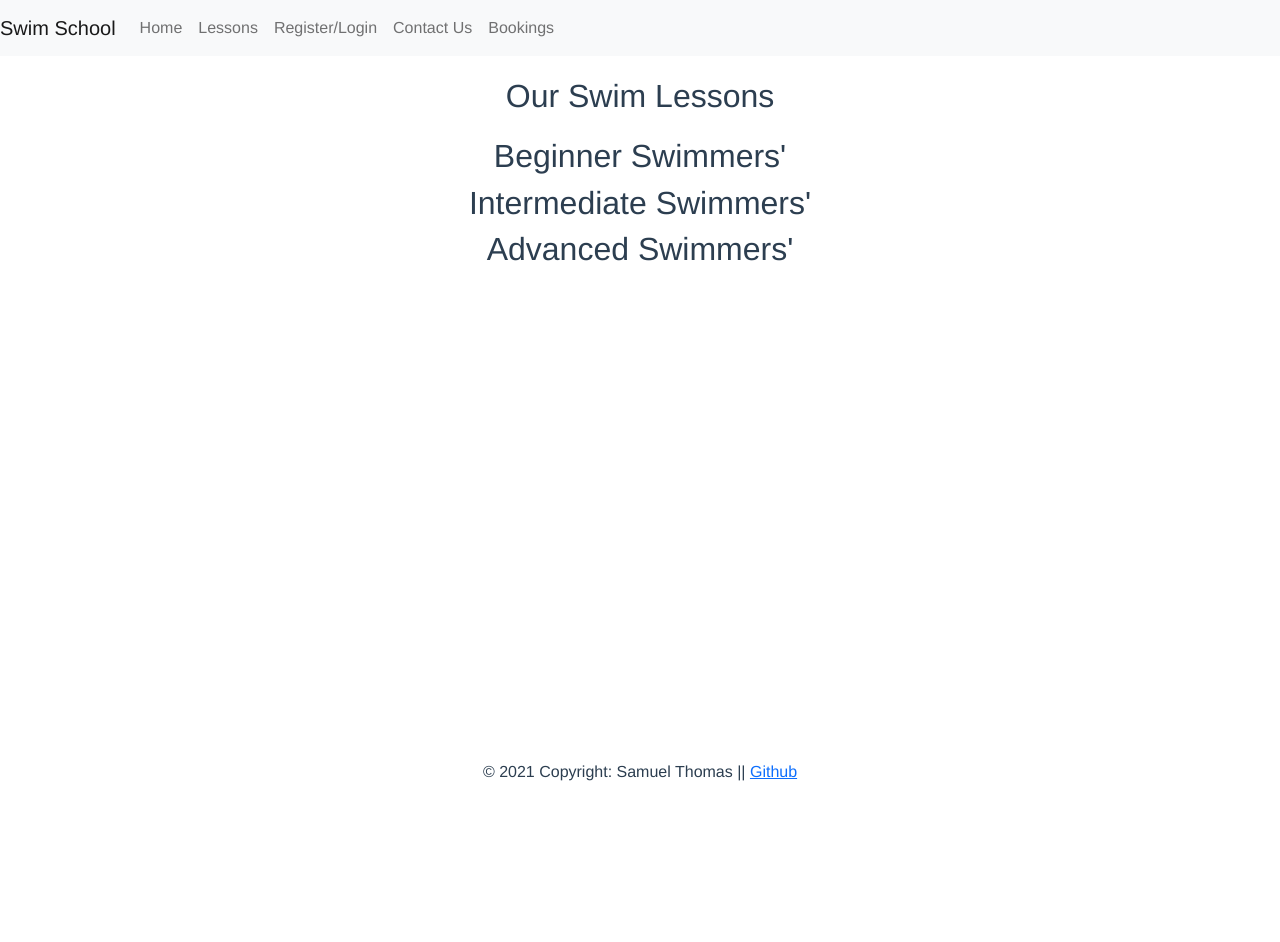
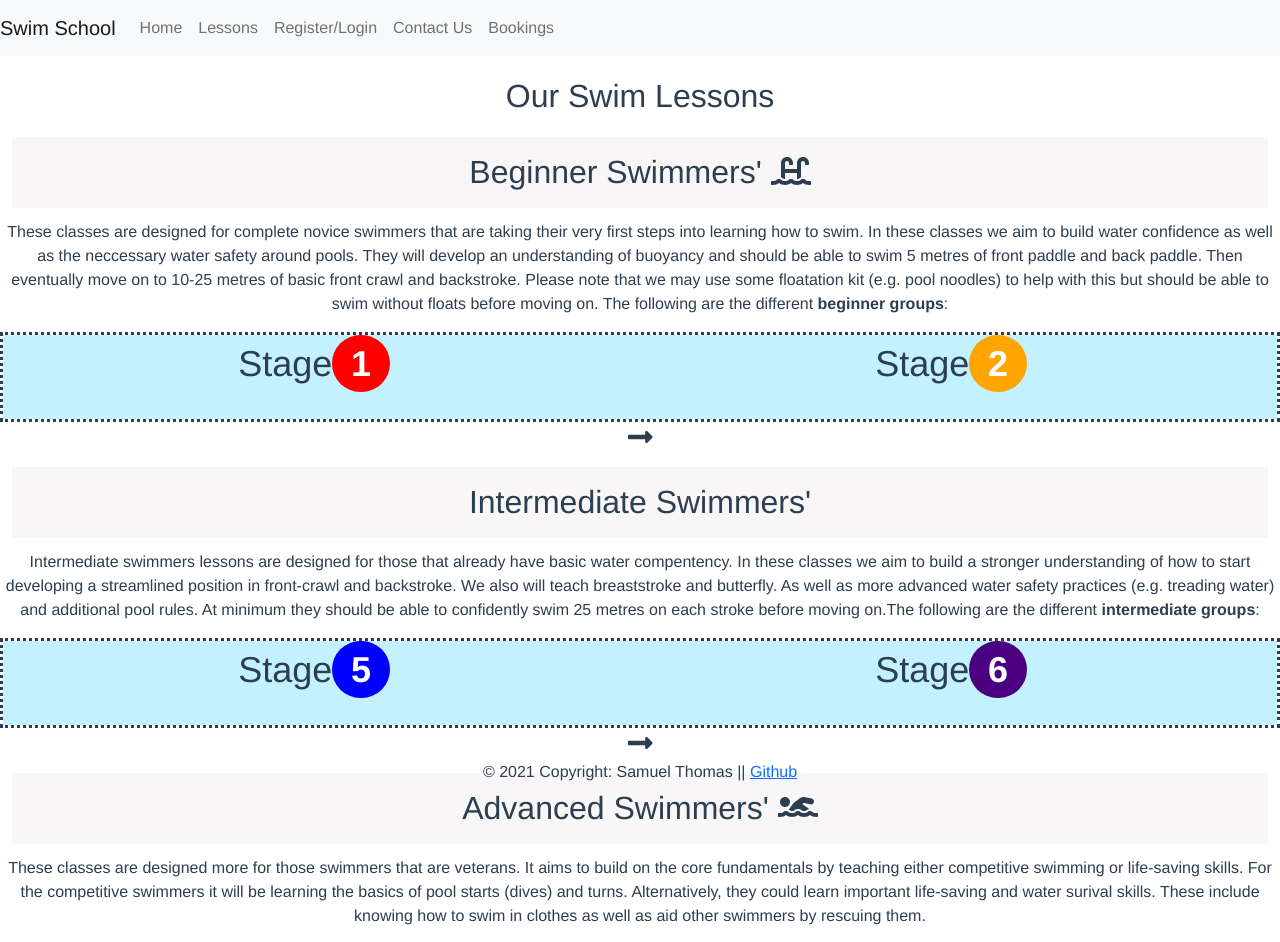
Before and after one commit to sammytvfx/creative-project, a Vue app in the folder front-end/: page /Lessons in a window 1280 px wide. Shown: the top 942 px of the page. Before the commit the page ends 800 px from the top, so only its background shows below. Built offline with nearby package versions, Linux system fonts and the light colour scheme.

Commit message:
changes made to the lessons page

```diff
--- a/front-end/src/components/Account.vue
+++ b/front-end/src/components/Account.vue
@@ -13,6 +13,8 @@
       <input v-model="lastName" />
       <button @click="editItem(findItem)">Edit</button>
 
+
+<h3>Your current bookings:</h3>
       <br><br>
       <div class="field">
         <label class="label">Email</label>
--- a/front-end/src/main.js
+++ b/front-end/src/main.js
@@ -16,9 +16,12 @@ import {
   faSwimmer,
   faEnvelope,
   faMapMarker,
+  faSwimmingPool,
+  faArrowRight,
+  faLongArrowAltRight,
 } from "@fortawesome/free-solid-svg-icons";
 
-library.add(faSwimmer, faPhone, faEnvelope, faMapMarker);
+library.add(faSwimmer, faPhone, faEnvelope, faMapMarker, faSwimmingPool, faLongArrowAltRight);
 
 
 new Vue({
--- a/front-end/src/views/Lessons.vue
+++ b/front-end/src/views/Lessons.vue
@@ -1,14 +1,240 @@
 <template>
   <div class="lessons">
-    <h1>Our Swim Lessons
+    <h1>Our Swim Lessons</h1>
+    <h2>Beginner Swimmers' <font-awesome-icon icon="swimming-pool"> </font-awesome-icon> </h2>
+    <p>
+      These classes are designed for complete novice swimmers that are taking
+      their very first steps into learning how to swim. In these classes we aim
+      to build water confidence as well as the neccessary water safety around
+      pools. They will develop an understanding of buoyancy and should be able
+      to swim 5 metres of front paddle and back paddle. Then eventually move on
+      to 10-25 metres of basic front crawl and backstroke. Please note that we
+      may use some floatation kit (e.g. pool noodles) to help with this but
+      should be able to swim without floats before moving on. The following are the different <strong>beginner groups</strong>:
+    </p>
+      <ul id="groups">
+          <li>Stage<span class="red">1</span></li>
+          <li>Stage<span class="orange">2</span></li>
+          <li>Stage<span class="yellow">3</span></li>
+          <li>Stage<span class="green">4</span></li>
+      </ul>
 
-    </h1>
-    <h2> Beginner Swimmers' </h2>
+      <h3><font-awesome-icon icon="long-arrow-alt-right"> </font-awesome-icon></h3>
+
+    <h2> Intermediate Swimmers'</h2>
+    <p>
+      Intermediate swimmers lessons are designed for those that already have
+      basic water compentency. In these classes we aim to build a stronger
+      understanding of how to start developing a streamlined position in
+      front-crawl and backstroke. We also will teach breaststroke and butterfly.
+      As well as more advanced water safety practices (e.g. treading water) and
+      additional pool rules. At minimum they should be able to confidently swim
+      25 metres on each stroke before moving on.The following are the different <strong>intermediate groups</strong>:
+    </p>
+      <ul id="groups">
+          <li>Stage<span class="blue">5</span></li>
+          <li>Stage<span class="indigo">6</span></li>
+          <li>Stage<span class="violet">7</span></li>
+      </ul>
 
 
-    <h2> Intermediate Swimmers'</h2>
+      <h3><font-awesome-icon icon="long-arrow-alt-right"> </font-awesome-icon></h3>
+    <h2>Advanced Swimmers' <font-awesome-icon icon="swimmer"> </font-awesome-icon></h2>
+    <p>
+      These classes are designed more for those swimmers that are veterans. It
+      aims to build on the core fundamentals by teaching either competitive
+      swimming or life-saving skills. For the competitive swimmers it will be
+      learning the basics of pool starts (dives) and turns. Alternatively, they could learn important
+      life-saving and water surival skills. These include knowing how to swim in clothes as well as aid other
+      swimmers by rescuing them.
+    </p>
+
+          <ul id="groups">
+          <li>Stage<span class="grey">8</span></li>
+          <li>Stage<span class="grey">9</span></li>
+          <li>Stage<span class="grey">10</span></li>
+      </ul>
+      <h3><font-awesome-icon icon="long-arrow-alt-right"> </font-awesome-icon></h3>
+
+      <br><br><br>
+        <div>
+    </div>
+  </div>
+</template>
+
+<script>
+import { FontAwesomeIcon } from "@fortawesome/vue-fontawesome";
+export default {
+  name: "Lessons",
+  components: {
+    FontAwesomeIcon,
+  },
+};
+</script>
 
 
-    <h2> Advanced Swimmers' </h2>
-  </div>
-</template>
+<style scoped>
+
+li{
+  font-size: 36px;
+}
+
+#groups {
+    list-style: none;
+    width: 100%;
+    height: 90px;
+    margin: 0;
+    padding: 0;
+    white-space: nowrap;
+    overflow-x: auto;
+    overflow-y: hidden;
+      border-style: dotted;
+}
+
+#groups > li {
+    display: inline-block;
+    width: 50%;
+    height: 100%;
+    background-color: rgb(195, 241, 255);
+}
+
+#group > li:nth-child(even) {
+    background-color: blue;
+}
+
+.groups{
+  border-style: dotted;
+}
+
+ul {
+  list-style-type: none;
+}
+
+span.grey {
+  background: #999999;
+  border-radius: 0.8em;
+  -moz-border-radius: 0.8em;
+  -webkit-border-radius: 0.8em;
+  color: #fff;
+  display: inline-block;
+  font-weight: bold;
+  line-height: 1.6em;
+  margin-right: 15px;
+  text-align: center;
+  width: 1.6em;
+}
+
+span.red {
+  background: red;
+   border-radius: 0.8em;
+  -moz-border-radius: 0.8em;
+  -webkit-border-radius: 0.8em;
+  color: #ffffff;
+  display: inline-block;
+  font-weight: bold;
+  line-height: 1.6em;
+  margin-right: 15px;
+  text-align: center;
+  width: 1.6em;
+}
+
+span.orange {
+  background: orange;
+   border-radius: 0.8em;
+  -moz-border-radius: 0.8em;
+  -webkit-border-radius: 0.8em;
+  color: #ffffff;
+  display: inline-block;
+  font-weight: bold;
+  line-height: 1.6em;
+  margin-right: 15px;
+  text-align: center;
+  width: 1.6em;
+}
+
+span.green {
+  background: limegreen;
+   border-radius: 0.8em;
+  -moz-border-radius: 0.8em;
+  -webkit-border-radius: 0.8em;
+  color: #000000;
+  display: inline-block;
+  font-weight: bold;
+  line-height: 1.6em;
+  margin-right: 15px;
+  text-align: center;
+  width: 1.6em;
+}
+
+span.blue {
+  background: blue;
+   border-radius: 0.8em;
+  -moz-border-radius: 0.8em;
+  -webkit-border-radius: 0.8em;
+  color: #ffffff;
+  display: inline-block;
+  font-weight: bold;
+  line-height: 1.6em;
+  margin-right: 15px;
+  text-align: center;
+  width: 1.6em;
+}
+
+span.yellow {
+  background: rgb(255, 255, 147);
+   border-radius: 0.8em;
+  -moz-border-radius: 0.8em;
+  -webkit-border-radius: 0.8em;
+  color: #000000;
+  display: inline-block;
+  font-weight: bold;
+  line-height: 1.6em;
+  margin-right: 15px;
+  text-align: center;
+  width: 1.6em;
+}
+
+span.indigo {
+  background: indigo;
+   border-radius: 0.8em;
+  -moz-border-radius: 0.8em;
+  -webkit-border-radius: 0.8em;
+  color: #ffffff;
+  display: inline-block;
+  font-weight: bold;
+  line-height: 1.6em;
+  margin-right: 15px;
+  text-align: center;
+  width: 1.6em;
+}
+
+span.violet {
+  background: rgb(124, 66, 124);
+   border-radius: 0.8em;
+  -moz-border-radius: 0.8em;
+  -webkit-border-radius: 0.8em;
+  color: #ffffff;
+  display: inline-block;
+  font-weight: bold;
+  line-height: 1.6em;
+  margin-right: 15px;
+  text-align: center;
+  width: 1.6em;
+}
+
+
+
+p {
+    display: block;
+    margin-left: auto;
+    margin-right: auto
+}
+
+h2 {
+  background-color: rgb(248, 246, 246);
+  padding: 0.5em;
+  margin: 12px;
+
+}
+
+</style>
```
Also changed, not shown: 2 other files (tests, documents, lock files or other folders).
